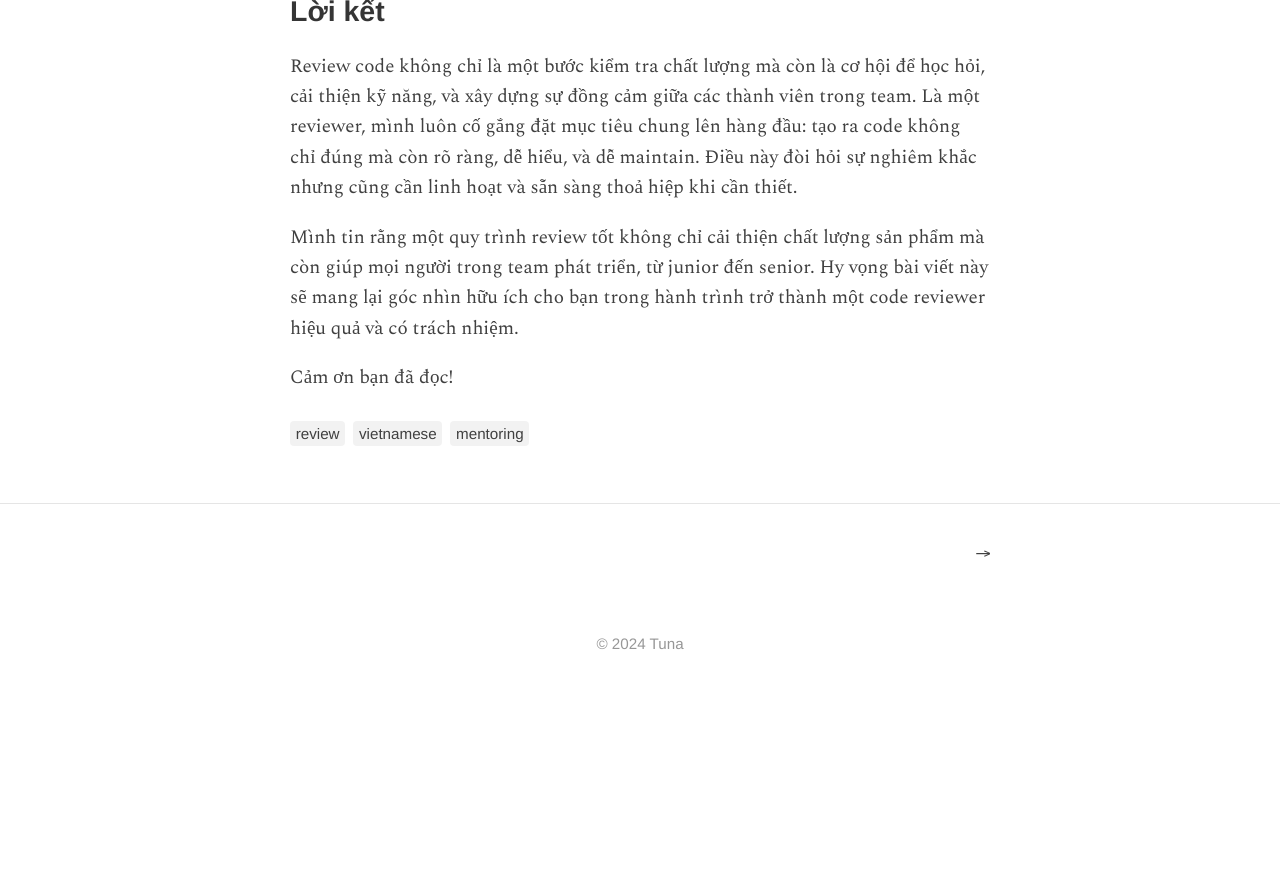
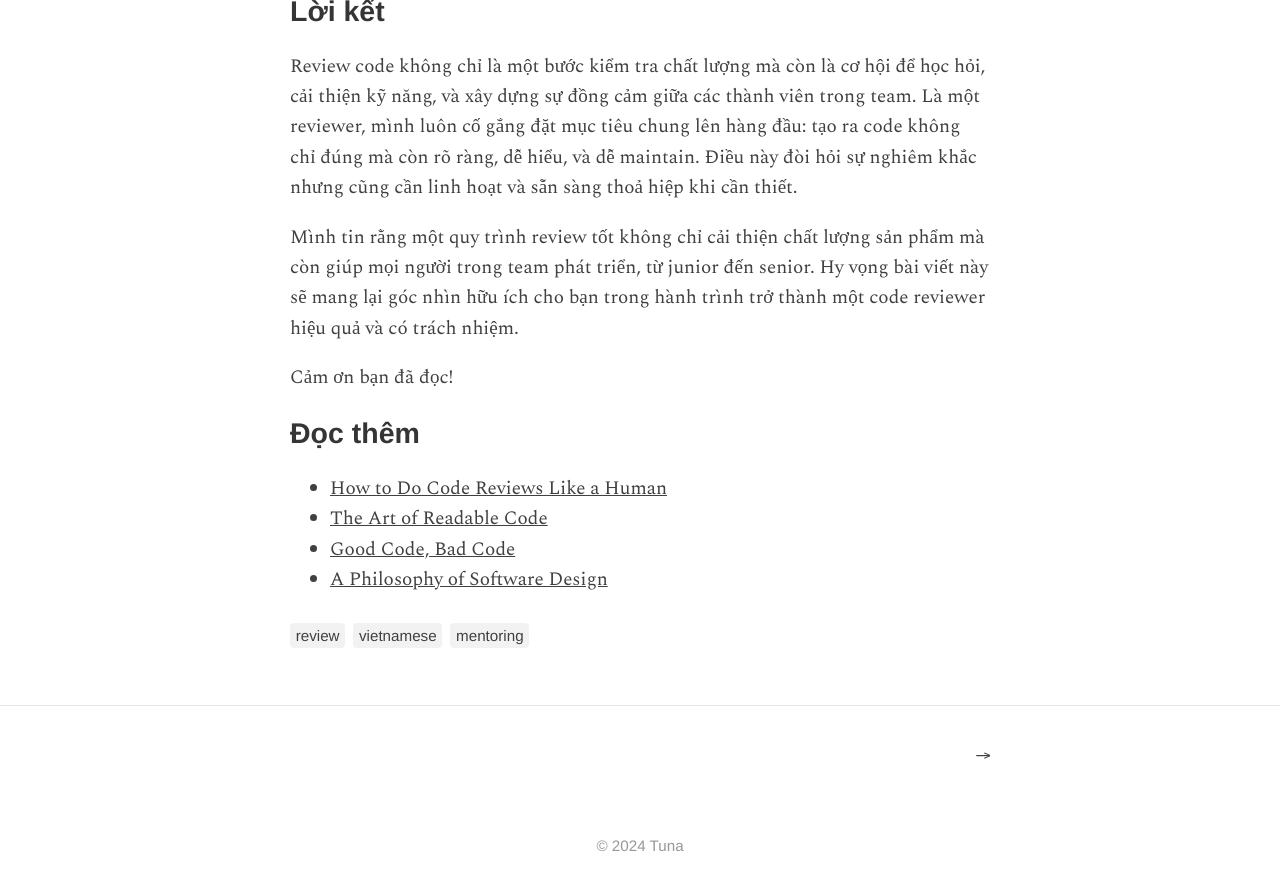
Before and after one commit to tuanchauict/iamtuna.org, a Jekyll site: the page built from docs/_posts/2024-11-30-toi-lam-gi-khi-toi-review-code.md, in a window 1280 px wide and 900 px high, scrolled down 4226 px. Shown: the top 890 px of the window. Built offline with Jekyll 4.4.1, drawn with Linux system fonts in a browser that asks for light colours; before the commit the page ends 4924 px from its top, so only the background shows below that; some of the changed text lies outside the part shown.

Commit message:
Add read more

```diff
--- a/docs/_posts/2024-11-30-toi-lam-gi-khi-toi-review-code.md
+++ b/docs/_posts/2024-11-30-toi-lam-gi-khi-toi-review-code.md
@@ -34,7 +34,7 @@ Hiểu được điều này, mình sẽ coi những lỗi này như những “
 
 Nguyên nhân chính thường là do tác giả phải chuyển đổi ngữ cảnh (context switch) nhiều, dẫn đến quên xử lý một vài đoạn code nhỏ.
 
-## 2. Tránh dùng "you"
+## 2. Tránh dùng "you" 🫵
 
 Dù review code là quá trình giao tiếp giữa reviewer và tác giả, mục tiêu chính của việc review là **code**, không phải **người viết code**.
 
@@ -107,4 +107,10 @@ Mình tin rằng một quy trình review tốt không chỉ cải thiện chất
 
 Cảm ơn bạn đã đọc!
 
+## Đọc thêm
+- [How to Do Code Reviews Like a Human](https://mtlynch.io/human-code-reviews-1/)
+- [The Art of Readable Code](https://www.oreilly.com/library/view/the-art-of/9781449318482/)
+- [Good Code, Bad Code](https://www.manning.com/books/good-code-bad-code)
+- [A Philosophy of Software Design](https://books.google.co.jp/books/about/A_Philosophy_of_Software_Design.html?id=hkfEzgEACAAJ&source=kp_book_description&redir_esc=y)
+
 [1]: https://docs.github.com/en/pull-requests/collaborating-with-pull-requests/proposing-changes-to-your-work-with-pull-requests/about-pull-requests
```
